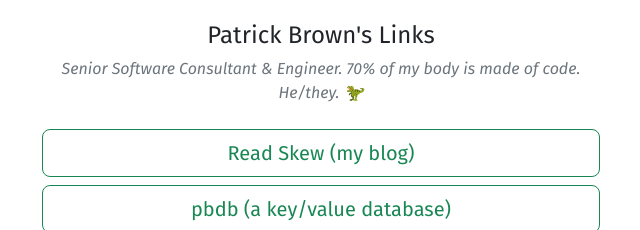
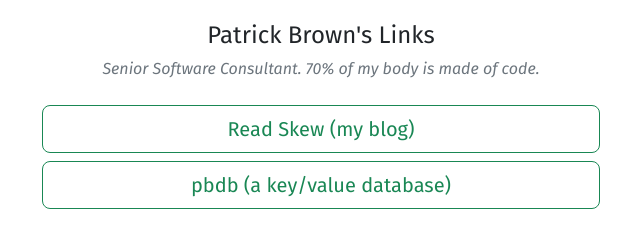
Before and after one commit to patbrown64/linktree, a plain HTML site: page index.html in a window 1280 px wide. Shown: the part 167-397 px from the top of the page, without its empty margins (319-959 px from the left). Drawn offline with nearby package versions, Linux system fonts and the light colour scheme.

```diff
--- a/index.html
+++ b/index.html
@@ -24,8 +24,7 @@
     <header class="text-center mt-4 col-md-6 mx-auto">
       <img src="./me.png" class="rounded-circle border-success w-25 img-thumbnail" alt="A photo Patrick Brown smiling">
       <h1 class="h4 mt-4">Patrick Brown's Links</h1>
-      <p class="fst-italic text-muted">Senior Software Consultant & Engineer. 70% of my body is made of code. He/they.
-        🦖</p>
+      <p class="fst-italic text-muted">Senior Software Consultant. 70% of my body is made of code.</p>
     </header>
 
     <div class="vstack gap-2 mt-4 col-md-6 mx-auto">
```
